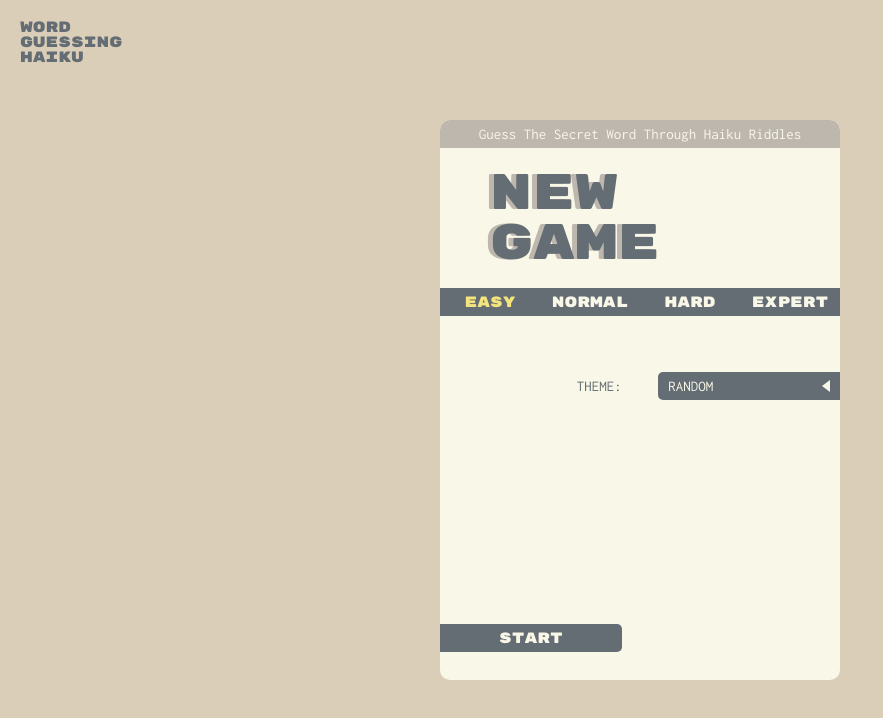
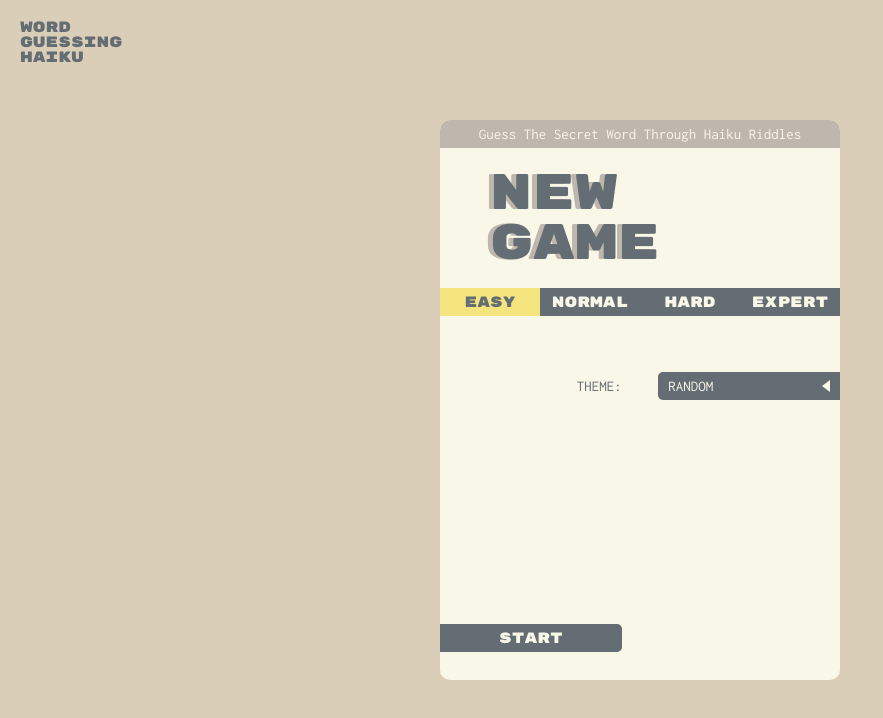
Before and after one commit to tslajus/word_guess_ai, a React (Vite) app: page / in a window 1280 px wide. Shown: the top 718 px of the page, without its empty margins (0-883 px from the left). Built offline with nearby package versions, Linux system fonts and the light colour scheme.

Commit message:
quick fixes;

```diff
--- a/src/App.module.scss
+++ b/src/App.module.scss
@@ -11,3 +11,9 @@
   bottom: 0;
   right: 0;
 }
+
+@include respond("vertical-small-screen") {
+  .background {
+    background-color: $color-light;
+  }
+}
--- a/src/components/Form/Form.module.scss
+++ b/src/components/Form/Form.module.scss
@@ -21,10 +21,6 @@
 
     &::placeholder {
       color: $color-gray;
-    }
-
-    &:focus-visible {
-      @include color($color-yellow, $color-dark);
     }
   }
 
--- /dev/null
+++ b/src/components/Levels/Levels.module.scss
@@ -0,0 +1,21 @@
+@import "@/sass/index.scss";
+
+.levels {
+  @include flex;
+  @include grid-position(7, 8, 1, -1);
+}
+
+.active {
+  @include color($color-yellow, $color-dark);
+}
+
+@include respond("horizontal-screen") {
+  .levels {
+    @include flex;
+    @include grid-position(3, 4, 1, 11);
+  }
+
+  .active {
+    @include color($color-light, $color-dark);
+  }
+}
--- /dev/null
+++ b/src/components/Levels/Levels.tsx
@@ -0,0 +1,25 @@
+import { Button } from "@/components";
+import styles from "./Levels.module.scss";
+
+type LevelsProps = {
+  levels: { [key: string]: number };
+  selectedLevel: string;
+  setSelectedLevel: (level: string) => void;
+};
+
+function Levels({ levels, selectedLevel, setSelectedLevel }: LevelsProps) {
+  return (
+    <div className={styles.levels}>
+      {Object.keys(levels).map((level) => (
+        <Button
+          key={level}
+          className={level === selectedLevel ? styles.active : ""}
+          text={level}
+          onClick={() => setSelectedLevel(level)}
+        />
+      ))}
+    </div>
+  );
+}
+
+export default Levels;
--- a/src/components/Loader/Loader.module.scss
+++ b/src/components/Loader/Loader.module.scss
@@ -37,3 +37,14 @@
     content: "...";
   }
 }
+
+@include respond("vertical-small-screen") {
+  .loader::after {
+    content: "";
+    background-color: $color-gray;
+    width: 100%;
+    height: calc(100vh - $container-height-vertical-small + 0.5rem);
+    position: absolute;
+    bottom: 0;
+  }
+}
--- a/src/components/index.ts
+++ b/src/components/index.ts
@@ -2,6 +2,7 @@ export { default as Button } from "./Button/Button";
 export { default as Form } from "./Form/Form";
 export { default as HaikuCard } from "./HaikuCard/HaikuCard";
 export { default as Header } from "./Header/Header";
+export { default as Levels } from "./Levels/Levels";
 export { default as Loader } from "./Loader/Loader";
 export { default as Logo } from "./Logo/Logo";
 export { default as Selection } from "./Selection/Selection";
--- a/src/screens/CurrentScreen/CurrentScreen.module.scss
+++ b/src/screens/CurrentScreen/CurrentScreen.module.scss
@@ -24,7 +24,7 @@
 
 @include respond("vertical-small-screen") {
   .container {
-    @include size(100%, 100%);
+    @include size(100%, 95%);
     border-radius: 0;
     align-self: start;
   }
--- a/src/screens/NewGame/NewGame.module.scss
+++ b/src/screens/NewGame/NewGame.module.scss
@@ -16,11 +16,6 @@
   @include grid-position(1, 2, 1, -1);
   @include font-properties($font-primary, $font-size-sm, $color-light);
   background-color: $color-gray;
-}
-
-.levels {
-  @include flex;
-  @include grid-position(7, 8, 1, -1);
 }
 
 .themes {
@@ -45,10 +40,6 @@
   @include border-radius($border-radius, 0, 0);
 }
 
-.active {
-  color: $color-yellow;
-}
-
 .backdrop {
   display: none;
 }
@@ -62,15 +53,6 @@
     span {
       text-shadow: -0.5rem 0 0 $color-gray;
     }
-  }
-
-  .levels {
-    @include flex;
-    @include grid-position(3, 4, 1, 11);
-  }
-
-  .active {
-    @include color($color-light, $color-dark);
   }
 
   .start-btn {
--- a/src/screens/NewGame/NewGame.tsx
+++ b/src/screens/NewGame/NewGame.tsx
@@ -2,7 +2,7 @@ import haikus from "@/data/haikus.json";
 import { useState, useContext } from "react";
 import { GameContext } from "@/contexts/GameContext";
 import { extractRandomString } from "@/helpers";
-import { Header, Button, Selection } from "@/components";
+import { Header, Levels, Button, Selection } from "@/components";
 
 import styles from "./NewGame.module.scss";
 
@@ -64,16 +64,11 @@ function NewGame() {
         <span>Game</span>
       </div>
 
-      <div className={styles.levels}>
-        {Object.keys(levels).map((level) => (
-          <Button
-            key={level}
-            className={level === selectedLevel ? styles.active : ""}
-            text={level}
-            onClick={() => setSelectedLevel(level)}
-          />
-        ))}
-      </div>
+      <Levels
+        levels={levels}
+        selectedLevel={selectedLevel}
+        setSelectedLevel={setSelectedLevel}
+      />
 
       <div className={styles["theme-label"]}>THEME:</div>
 
```
